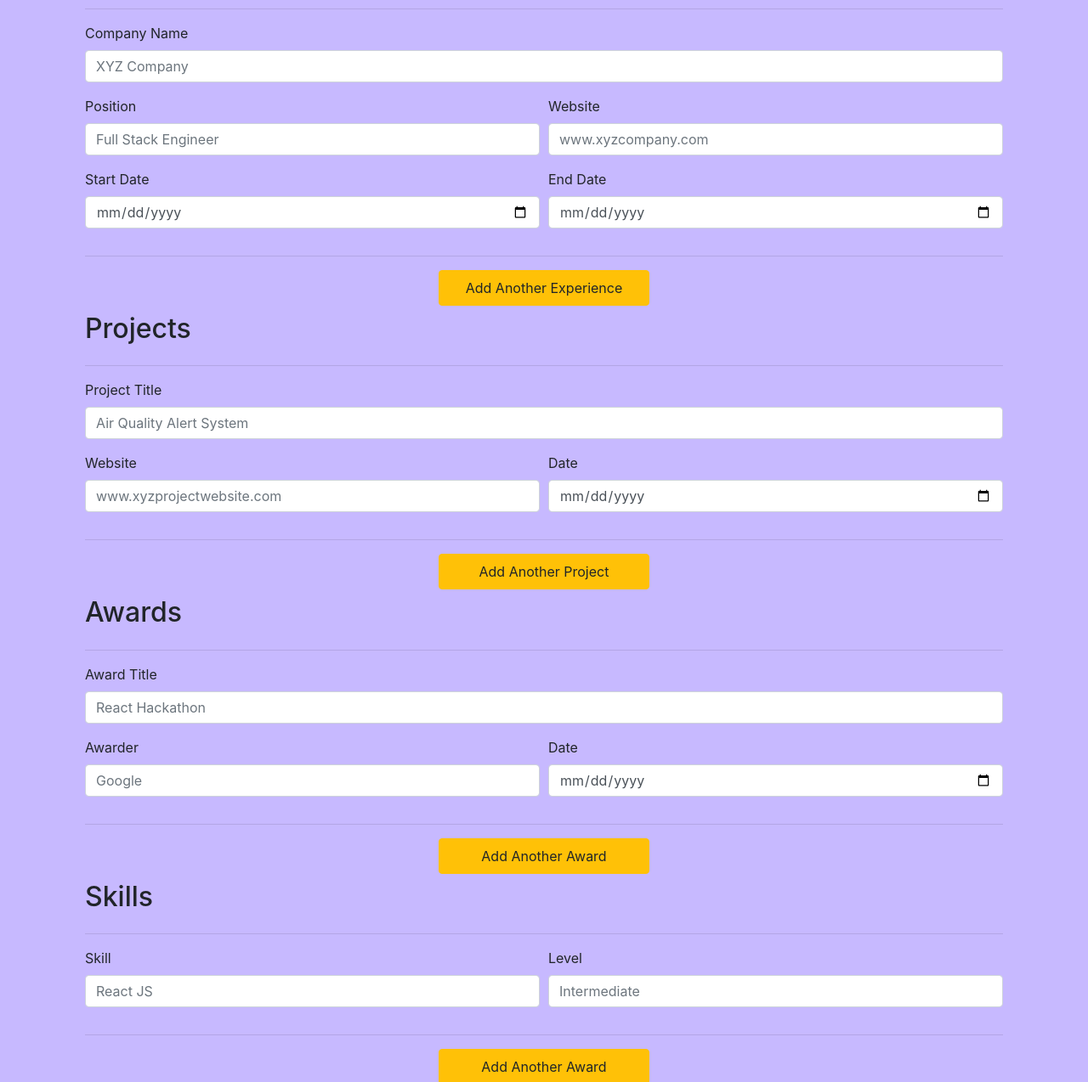
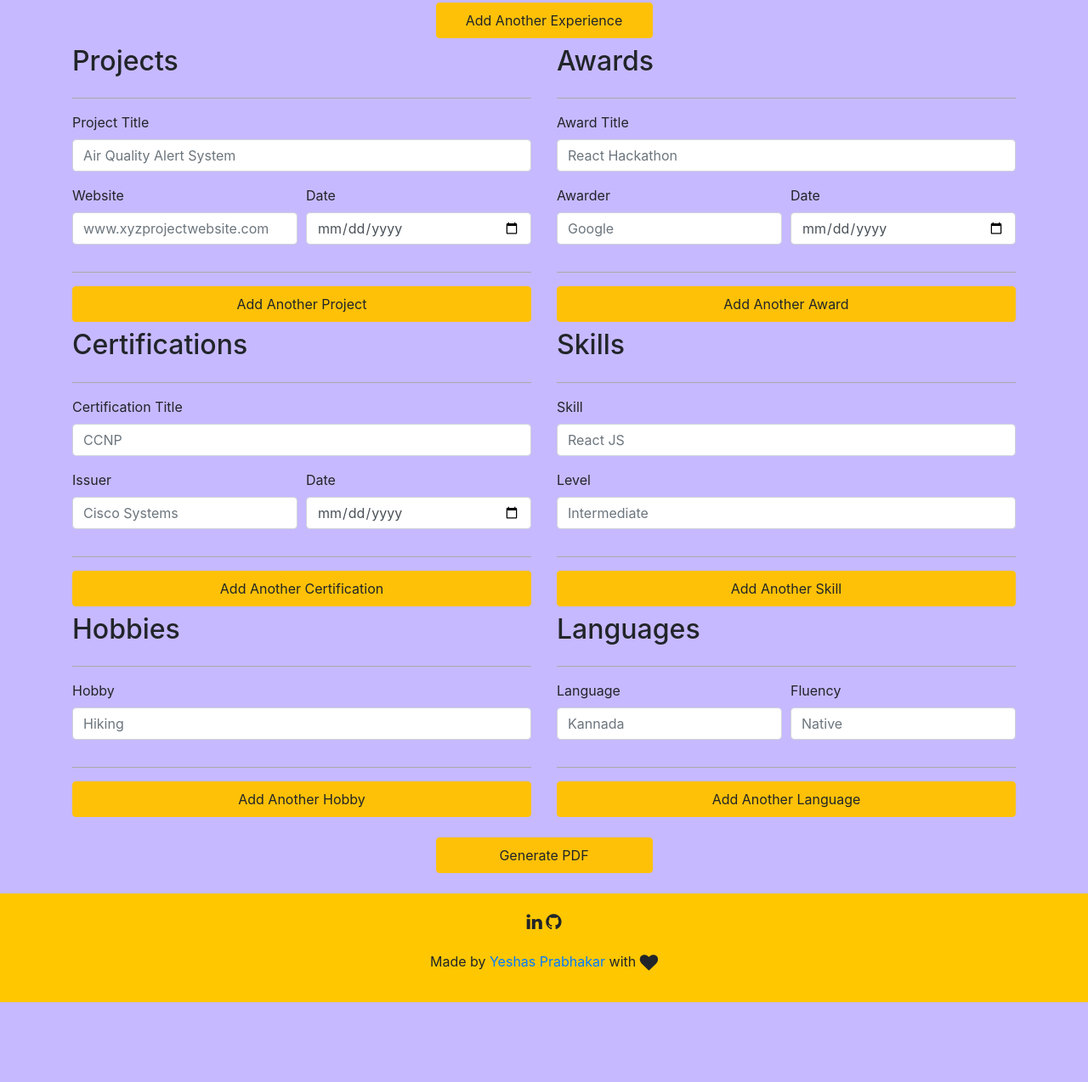
Before and after one commit to yeshasprabhakar/ForgeResume, a website: page index.html in a window 1280 px wide. Shown: the part 1526-2800 px from the top of the page at 85% size. After the commit the page ends 2706 px from the top, so only its background shows below. Drawn offline with nearby package versions, Linux system fonts and the light colour scheme.

Commit message:
Added PDF function

```diff
--- a/css/styles.css
+++ b/css/styles.css
@@ -11,7 +11,7 @@ html {
     font-weight: 600;
 }
 
-.jumbotron {
+#home {
     padding:50px 25px 50px 25px;
     margin:0px auto;
     background: #FFC700;
@@ -40,6 +40,13 @@ body{
     background-color: #C7B9FF;
 }
 
+hr {
+    margin-top: 1rem;
+    margin-bottom: 1rem;
+    border: 0;
+    border-top: 1px solid #A9A9A9;
+  }
+
 footer {
     background-color: #FFC700;
     margin: 0px auto;
--- a/index.html
+++ b/index.html
@@ -12,6 +12,7 @@
     <link rel="stylesheet" href="node_modules/bootstrap/dist/css/bootstrap.min.css">
     <link rel="stylesheet" href="node_modules/font-awesome/css/font-awesome.css">
     <link rel="stylesheet" href="css/styles.css">
+    <script src="https://cdnjs.cloudflare.com/ajax/libs/html2pdf.js/0.9.2/html2pdf.bundle.min.js" integrity="sha512-pdCVFUWsxl1A4g0uV6fyJ3nrnTGeWnZN2Tl/56j45UvZ1OMdm9CIbctuIHj+yBIRTUUyv6I9+OivXj4i0LPEYA==" crossorigin="anonymous"></script>
     <!-- endbuild -->
 </head>
 <body>
@@ -43,52 +44,56 @@
         </div>
     </header>
 
-<div class="container resume-body mt-4">
+    <div id="resume-body">
 
-    <div class="container mt-2" id="personal">
+    <div class="container" id="personal">
         <div class="row">
             <div class="col">
                 <h2>Personal</h2>
             </div>
         </div>
+
         <hr>
+
         <div class="row">
-            <div class="col">
+            <div class="col-8">
                 <form>
                     <div class="form-row">
-                        <div class="form-group col-6 col-sm-6">
+                        <div class="form-group col-6">
                             <label for="inputFirstName">First Name</label>
                             <input type="text" class="form-control" id="inputFirstName" placeholder="John">
                         </div>
-                        <div class="form-group col-6 col-sm-6">
+                        <div class="form-group col-6">
                             <label for="inputLastName">Last Name</label>
                             <input type="text" class="form-control" id="inputLastName" placeholder="Doe">
                         </div>
-                    </div>
-                    <div class="form-row">
-                        <div class="form-group col-6 col-sm-6">
+                        <div class="form-group col-6">
                             <label for="inputPhone">Phone no</label>
                             <input type="tel" class="form-control" id="inputPhone" placeholder="Phone no">
                         </div>
-                        <div class="form-group col-6 col-sm-6">
+                        <div class="form-group col-6">
                             <label for="inputEmail">Email</label>
                             <input type="email" class="form-control" id="inputEmail" placeholder="Email">
                         </div>
                     </div>
-                    <div class="form-group">
+                  </form>
+            </div>
+            <div class="col-4">
+                <form>
+                    <div class="form-row">
+                        <div class="form-group col-6">
                             <label for="inputAddress">Address</label>
                             <input type="text" class="form-control" id="inputAddress" placeholder="1234 Main St">
                         </div>
-                    <div class="form-row">
-                      <div class="form-group col-4 col-sm-6">
+                        <div class="form-group col-6">
                             <label for="inputCity">City</label>
                             <input type="text" class="form-control" id="inputCity" placeholder="Mysore">
                         </div>
-                      <div class="form-group col-4 col-sm-4">
+                        <div class="form-group col-6">
                             <label for="inputState">State</label>
                             <input type="text" class="form-control" id="inputState" placeholder="Karnataka">
                         </div>
-                      <div class="form-group col-4 col-sm-2">
+                        <div class="form-group col-6">
                             <label for="inputZip">Zip</label>
                             <input type="text" class="form-control" id="inputZip" placeholder="123456">
                         </div>
@@ -117,7 +122,6 @@
                           </div>
                     </div>
                 </form>
-                <hr>
             </div>
         </div>
     </div>
@@ -135,21 +139,21 @@
             <div class="col">
                 <form>
                     <div class="form-row">
-                        <div class="form-group col-sm-12">
+                        <div class="form-group col-12">
                             <label for="inputInstitutionName">Institution Name</label>
                             <input type="text" class="form-control" name="inputInstitutionName" id="inputInstitutionName" placeholder="PES College Of Engineering">
                         </div>
-                        <div class="form-group col-sm-12">
+                    </div>
+                    <div class="form-row">
+                        <div class="form-group col-4">
                             <label for="inputFieldOfStudy">Field Of Study</label>
                             <input type="text" class="form-control" name="inputFieldOfStudy" id="inputFieldOfStudy" placeholder="Electronics and Communication Engineering">
                         </div>
-                    </div>
-                    <div class="form-row">
-                        <div class="form-group col-6">
+                        <div class="form-group col-4">
                             <label for="inputDegreeType">Type Of Degree</label>
                             <input type="text" class="form-control" name="inputDegreeType" id="inputDegreeType" placeholder="Bachelor's Degree">
                         </div>
-                        <div class="form-group col-6">
+                        <div class="form-group col-4">
                             <label for="inputGpa">GPA</label>
                             <input type="text" class="form-control"name="inputGpa" id="inputGpa" placeholder="7.8 CGPA">
                         </div>
@@ -172,9 +176,10 @@
 
         <div class="row justify-content-center" id="educationBtnRow">
             <div class="col-sm-3">
-                <a role="button" class="btn btn-block nav-link btn-warning" id="addEducation">Add Another Education</a>
+                <a role="button" class="btn btn-block nav-link btn-warning" data-html2canvas-ignore="true" id="addEducation">Add Another Education</a>
             </div>
         </div>
+
     </div>
 
 
@@ -223,13 +228,16 @@
 
         <div class="row justify-content-center" id="experienceBtnRow">
             <div class="col-sm-3">
-                <a role="button" class="btn btn-block nav-link btn-warning" id="addExperience">Add Another Experience</a>
+                <a role="button" class="btn btn-block nav-link btn-warning" data-html2canvas-ignore="true" id="addExperience">Add Another Experience</a>
             </div>
         </div>
 
     </div>
 
-    <div class="container mt-2" id="projects">
+    <div class="container mt-2">
+        <div class="row">
+
+            <div class="col" id="projects">
                 <div class="row">
                     <div class="col">
                         <h2>Projects</h2>
@@ -263,13 +271,14 @@
         </div>
 
         <div class="row justify-content-center" id="projectsBtnRow">
-            <div class="col-sm-3">
-                <a role="button" class="btn btn-block nav-link btn-warning" id="addProject">Add Another Project</a>
-            </div>
+            <div class="col">
+                <a role="button" class="btn btn-block nav-link btn-warning" data-html2canvas-ignore="true" id="addProject">Add Another Project</a>
             </div>
         </div>
 
-    <div class="container mt-2" id="awards">
+    </div>
+
+        <div class="col" id="awards">
             <div class="row">
                 <div class="col">
                     <h2>Awards</h2>
@@ -303,46 +312,19 @@
         </div>
 
         <div class="row justify-content-center" id="awardsBtnRow">
-            <div class="col-sm-3">
-                <a role="button" class="btn btn-block nav-link btn-warning" id="addAward">Add Another Award</a>
+            <div class="col">
+                <a role="button" class="btn btn-block nav-link btn-warning" data-html2canvas-ignore="true" id="addAward">Add Another Award</a>
             </div>
         </div>
         </div>
 
-    <div class="container mt-2" id="skills">
-        <div class="row">
-            <div class="col">
-                <h2>Skills</h2>
         </div>
     </div>
 
-        <hr>
+    <div class="container mt-2">
+        <div class="row">
 
-        <div class="row" id="skillsForm">
-            <div class="col">
-                <form>
-                    <div class="form-row">
-                        <div class="form-group col-6">
-                            <label for="inputSkillName">Skill</label>
-                            <input type="text" class="form-control" name="inputSkillName" id="inputAwardTitle" placeholder="React JS">
-                        </div><div class="form-group col-6">
-                            <label for="inputSkillLevel">Level</label>
-                            <input type="text" class="form-control" name="inputSkillLevel" id="inputSkillLevel" placeholder="Intermediate">
-                        </div>
-                    </div>
-                </form>
-                <hr>
-            </div>
-        </div>
-
-        <div class="row justify-content-center" id="awardsBtnRow">
-            <div class="col-sm-3">
-                <a role="button" class="btn btn-block nav-link btn-warning" id="addAward">Add Another Award</a>
-            </div>
-        </div>
-    </div>
-
-    <div class="container mt-2" id="certification">
+        <div class="col" id="certifications">
         <div class="row">
             <div class="col">
                 <h2>Certifications</h2>
@@ -376,13 +358,54 @@
         </div>
 
         <div class="row justify-content-center" id="certificationBtnRow">
-            <div class="col-sm-3">
-                <a role="button" class="btn btn-block nav-link btn-warning" id="addCertification">Add Another Certification</a>
+            <div class="col">
+                <a role="button" class="btn btn-block nav-link btn-warning" data-html2canvas-ignore="true" id="addCertification">Add Another Certification</a>
             </div>
         </div>
         </div>
 
-    <div class="container mt-2" id="hobbies">
+        <div class="col" id="skills">
+            <div class="row">
+                <div class="col">
+                    <h2>Skills</h2>
+                </div>
+            </div>
+
+            <hr>
+
+            <div class="row" id="skillsForm">
+                <div class="col">
+                    <form>
+                        <div class="form-row">
+                            <div class="form-group col-12">
+                                <label for="inputSkillName">Skill</label>
+                                <input type="text" class="form-control" name="inputSkillName" id="inputAwardTitle" placeholder="React JS">
+                            </div><div class="form-group col-12">
+                                <label for="inputSkillLevel">Level</label>
+                                <input type="text" class="form-control" name="inputSkillLevel" id="inputSkillLevel" placeholder="Intermediate">
+                            </div>
+                        </div>
+                    </form>
+                    <hr>
+                </div>
+            </div>
+
+            <div class="row justify-content-center" id="skillsBtnRow">
+                <div class="col">
+                    <a role="button" class="btn btn-block nav-link btn-warning" data-html2canvas-ignore="true" id="addSkill">Add Another Skill</a>
+                </div>
+            </div>
+
+        </div>
+
+        </div>
+    </div>
+
+    <div class="container mt-2">
+        <div class="row">
+
+            <div class="col-6" id="hobbies">
+
                 <div class="row">
                     <div class="col">
                         <h2>Hobbies</h2>
@@ -406,13 +429,15 @@
                 </div>
 
                 <div class="row justify-content-center" id="hobbyBtnRow">
-            <div class="col-sm-3">
-                <a role="button" class="btn btn-block nav-link btn-warning" id="addHobby">Add Another Hobby</a>
-            </div>
+                    <div class="col">
+                        <a role="button" class="btn btn-block nav-link btn-warning" data-html2canvas-ignore="true" id="addHobby">Add Another Hobby</a>
                     </div>
             </div>
 
-    <div class="container mt-2" id="languages">
+            </div>
+
+            <div class="col-6" id="languages">
+
                 <div class="row">
                     <div class="col">
                         <h2>Languages</h2>
@@ -440,16 +465,26 @@
                 </div>
 
                 <div class="row justify-content-center" id="languageBtnRow">
-            <div class="col-sm-3">
-                <a role="button" class="btn btn-block nav-link btn-warning" id="addLanguage">Add Another Language</a>
+                    <div class="col">
+                        <a role="button" class="btn btn-block nav-link btn-warning" data-html2canvas-ignore="true" id="addLanguage">Add Another Language</a>
                     </div>
                 </div>
             </div>
 
         </div>
+    </div>
+
+    <div class="container mt-4" id="printPdfForm">
+        <div class="row justify-content-center" id="printBtnRow">
+            <div class="col-sm-3">
+                <a role="button" class="btn btn-block nav-link btn-warning" data-html2canvas-ignore="true" onclick="generatePDF()" id="printPdf">Generate PDF</a>
+            </div>
+        </div>
+    </div>
+    </div>
 
     <!-- Footer -->
-<footer class="page-footer mt-4" id="contact">
+<footer class="page-footer mt-4" data-html2canvas-ignore="true" id="contact">
     <div class="container">
       <div class="row">
         <div class="col-sm-12">
@@ -470,8 +505,6 @@
       <a href="https://github.com/yeshasprabhakar"> Yeshas Prabhakar</a> with <span class="fa fa-heart fa-lg"></span>
     </div>
   </footer>
-
-
 </body>
     <!-- jQuery first, then Popper.js, then Bootstrap JS. -->
     <script src="node_modules/jquery/dist/jquery.slim.min.js"></script>
--- a/js/script.js
+++ b/js/script.js
@@ -21,3 +21,29 @@ $(document).ready(function(){
       ($("#languagesForm").clone().insertBefore("#languageBtnRow"));
     });
 });
+
+function generatePDF() {
+  var opt = {
+    margin:       0.5,
+    pagesplit: true,
+    enableLinks : true,
+    isToggleStyle: false,
+    filename:     'myfile.pdf',
+    image:        { type: 'jpeg', quality: 1 },
+    html2canvas:  { scale: 2 },
+    jsPDF:        { unit: 'in', format: 'a4', orientation: 'portrait' }
+  };
+
+  // Change background color before print
+  // document.body.style.backgroundColor = 'green';
+  $("#resume-body").css({"background":"#C7B9FF"});
+
+  // Choose the element that our invoice is rendered in.
+  const element = document.getElementById("resume-body");
+  // Choose the element and save the PDF for our user.
+  html2pdf()
+    .set(opt)
+    .from(element)
+    .save();
+    document.body.style.backgroundColor = '#C7B9FF';
+}
--- a/package.json
+++ b/package.json
@@ -4,6 +4,8 @@
   "description": "A web-app to create resume",
   "main": "index.html",
   "scripts": {
+    "start": "npm run lite",
+    "lite": "lite-server",
     "test": "echo \"Error: no test specified\" && exit 1"
   },
   "repository": {
@@ -20,6 +22,7 @@
     "bootstrap": "^4.5.2",
     "font-awesome": "^4.7.0",
     "jquery": "^3.5.1",
+    "lite-server": "^2.5.4",
     "popper.js": "^1.16.1"
   }
 }
```
Also changed, not shown: 1 other file. Lines whose indentation alone changed are shown as unchanged.
